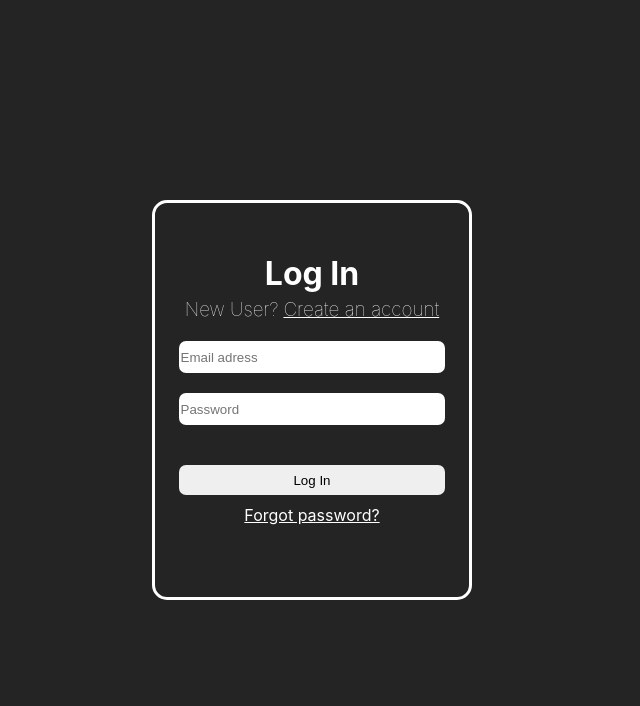
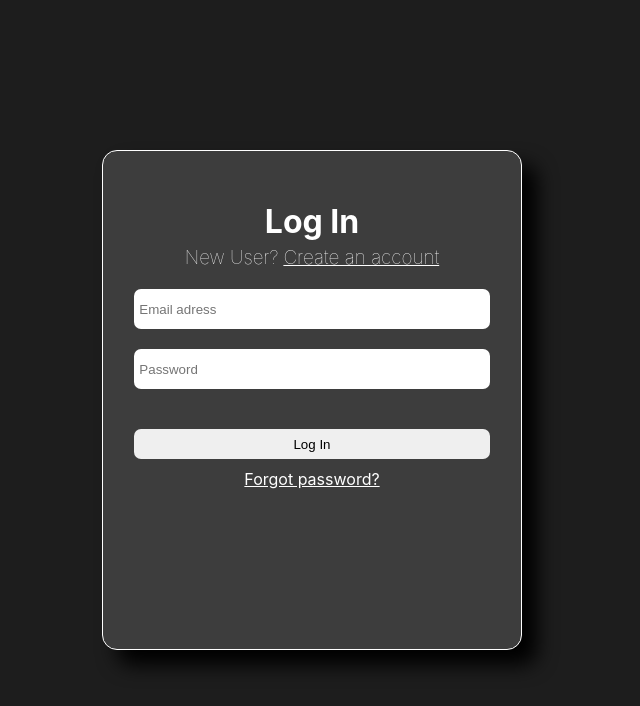
Before and after one commit to FinnBrackrock/watodo, a React (Create React App) app: page /login in a window 1280 px wide. Shown: the top 706 px of the page, without its empty margins (328-968 px from the left). Built offline with nearby package versions, Linux system fonts and the light colour scheme; no server answers.

Commit message:
add styling

```diff
--- a/src/Components/LoginWindow/login-window.css
+++ b/src/Components/LoginWindow/login-window.css
@@ -1,16 +1,21 @@
 .loginWindow {
-    border: 3px solid white;
-    min-width: 320px;
-    min-height: 400px;
+    background: var(--main-el-cl);
+    min-width: 420px;
+    min-height: 500px;
     border-radius: 15px;
     box-sizing: border-box;
-
     display: flex;
     align-items: center;
     flex-direction: column;
     padding-top: 30px;
+    border: 1px solid white;
+    box-shadow: var(--main-sh);
+    transition: box-shadow 0.5s ease;
+    /* font-size: 40px; */
+}
 
-    /* font-size: 40px; */
+.loginWindow:hover {
+    box-shadow: var(--main-sh-hover);
 }
 
 #loginText {
@@ -42,6 +47,7 @@
 
 .loginInput {
     margin-top: 20px;
+    padding: 5px;
     height: 30px;
     border-radius: 7px;
     border: none;
--- a/src/index.css
+++ b/src/index.css
@@ -1,7 +1,15 @@
+:root {
+  --main-bg-cl: rgb(29, 29, 29);
+  --main-el-cl: rgb(61, 61, 61);
+  --main-form-cl: rgb();
+  --main-sh: 15px 15px 20px rgb(0, 0, 0);
+  --main-sh-hover: 35px 35px 40px rgb(0, 0, 0);
+}
+
 body {
   margin: 0;
   padding: 0;
-  background-color: rgb(36, 36, 36);
+  background-color: var(--main-bg-cl);
   color: white;
   font-family: -apple-system, BlinkMacSystemFont, 'Segoe UI', 'Roboto', 'Oxygen',
     'Ubuntu', 'Cantarell', 'Fira Sans', 'Droid Sans', 'Helvetica Neue',
```
